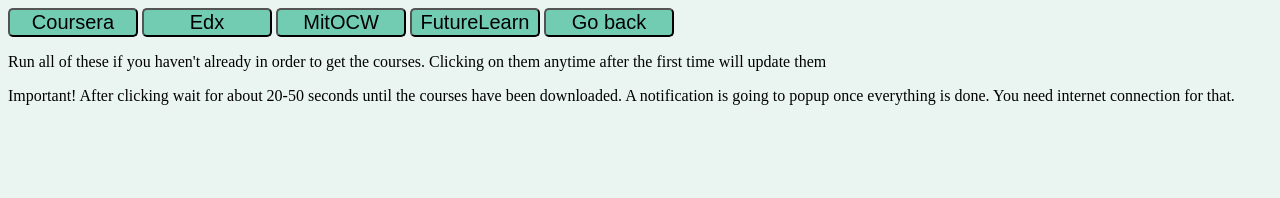
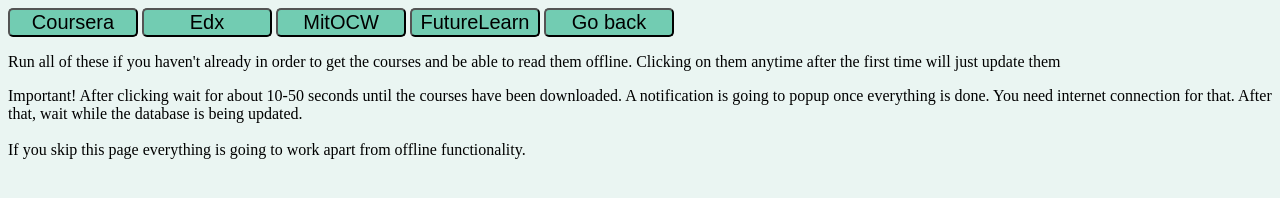
Before and after one commit to thanasis457/Mooc-platform, an Electron app: page load_courses.html in a window 1280 px wide. Drawn offline with Linux system fonts and the light colour scheme.

Commit message:
Small changes

```diff
--- a/load_courses.html
+++ b/load_courses.html
@@ -15,12 +15,14 @@
         window.location.href=path.join(__dirname,"main_display.html");
       }
     </script>
-    <p>Run all of these if you haven't already in order to get the courses.
-      Clicking on them anytime after the first time will update them</p>
+    <p>Run all of these if you haven't already in order to get the courses and be able to read them offline.
+      Clicking on them anytime after the first time will just update them</p>
     <p class="Note">
-      Important! After clicking wait for about 20-50 seconds until the courses have been downloaded.
+      Important! After clicking wait for about 10-50 seconds until the courses have been downloaded.
       A notification is going to popup once everything is done.
       You need internet connection for that.
+      After that, wait while the database is being updated.
+      <br><br>If you skip this page everything is going to work apart from offline functionality.
     </p>
   </body>
 </html>
```
Also changed, not shown: getcoursesfun/loading_animation_Coursera.html (+1 -1 lines), getcoursesfun/loading_animation_Edx.html (+1 -1 lines), getcoursesfun/loading_animation_FutureLearn.html (+1 -1 lines), getcoursesfun/loading_animation_MitOCW.html (+1 -1 lines).
